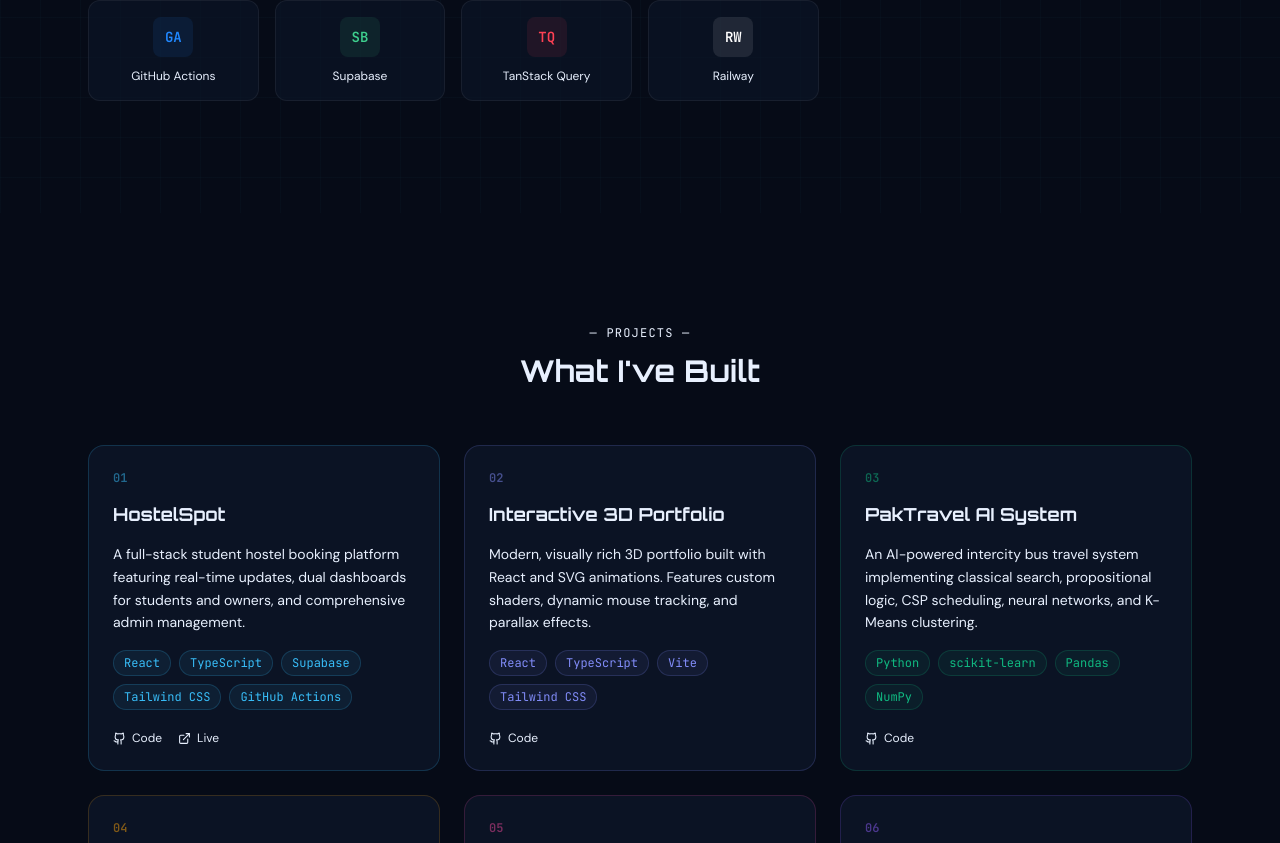
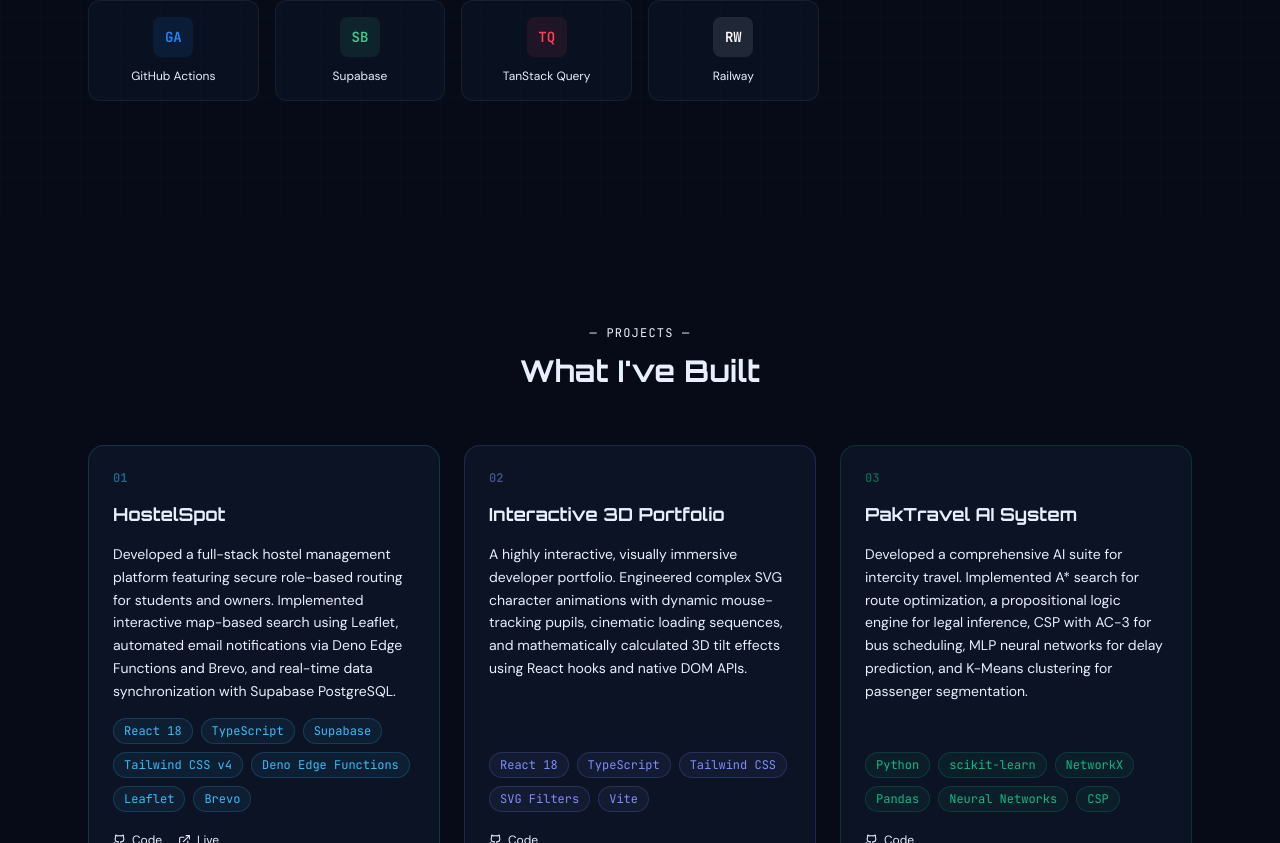
Before and after one commit to ProgrammingWithRafay/Portfolio, a React (Vite) app: page / in a window 1280 px wide. Shown: the part 1957-2800 px from the top of the page. Built offline with nearby package versions, Linux system fonts and the light colour scheme.

Commit message:
Added Features to Projects

```diff
--- a/src/app/App.tsx
+++ b/src/app/App.tsx
@@ -42,8 +42,8 @@ const PROJECTS: Project[] = [
   {
     title: "HostelSpot",
     description:
-      "A full-stack student hostel booking platform featuring real-time updates, dual dashboards for students and owners, and comprehensive admin management.",
-    tech: ["React", "TypeScript", "Supabase", "Tailwind CSS", "GitHub Actions"],
+      "Developed a full-stack hostel management platform featuring secure role-based routing for students and owners. Implemented interactive map-based search using Leaflet, automated email notifications via Deno Edge Functions and Brevo, and real-time data synchronization with Supabase PostgreSQL.",
+    tech: ["React 18", "TypeScript", "Supabase", "Tailwind CSS v4", "Deno Edge Functions", "Leaflet", "Brevo"],
     github: "https://github.com/ProgrammingWithRafay/HostelSpot",
     live: "https://hostel-spot.vercel.app/",
     border: "#38bdf8",
@@ -52,16 +52,17 @@ const PROJECTS: Project[] = [
   {
     title: "Interactive 3D Portfolio",
     description:
-      "Modern, visually rich 3D portfolio built with React and SVG animations. Features custom shaders, dynamic mouse tracking, and parallax effects.",
-    tech: ["React", "TypeScript", "Vite", "Tailwind CSS"],
+      "A highly interactive, visually immersive developer portfolio. Engineered complex SVG character animations with dynamic mouse-tracking pupils, cinematic loading sequences, and mathematically calculated 3D tilt effects using React hooks and native DOM APIs.",
+    tech: ["React 18", "TypeScript", "Tailwind CSS", "SVG Filters", "Vite"],
     github: "https://github.com/ProgrammingWithRafay/Portfolio",
     border: "#818cf8",
     glow: "rgba(129,140,248,0.12)",
   },
   {
     title: "PakTravel AI System",
-    description: "An AI-powered intercity bus travel system implementing classical search, propositional logic, CSP scheduling, neural networks, and K-Means clustering.",
-    tech: ["Python", "scikit-learn", "Pandas", "NumPy"],
+    description:
+      "Developed a comprehensive AI suite for intercity travel. Implemented A* search for route optimization, a propositional logic engine for legal inference, CSP with AC-3 for bus scheduling, MLP neural networks for delay prediction, and K-Means clustering for passenger segmentation.",
+    tech: ["Python", "scikit-learn", "NetworkX", "Pandas", "Neural Networks", "CSP"],
     github: "https://github.com/ProgrammingWithRafay/PakTravel-AI-System",
     border: "#10b981",
     glow: "rgba(16,185,129,0.12)",
@@ -85,8 +86,9 @@ const PROJECTS: Project[] = [
   },
   {
     title: "MiniC Compiler",
-    description: "A 7-phase C compiler built using Flex and Bison. Takes a subset of C code through lexical/syntax/semantic analysis, TAC generation, optimization, and x86 pseudo-assembly output.",
-    tech: ["C", "Flex", "Bison", "Make"],
+    description:
+      "Engineered a complete 7-phase C compiler from scratch using C, Flex, and Bison. Features lexical and syntax analysis (AST), semantic validation, Three-Address Code (TAC) generation with Constant Folding and Dead Code Elimination, x86 pseudo-assembly generation, and a custom TAC interpreter.",
+    tech: ["C", "Flex", "Bison", "AST", "TAC", "Make"],
     github: "https://github.com/ProgrammingWithRafay/Mini-C-Language-Compiler",
     border: "#8b5cf6",
     glow: "rgba(139,92,246,0.12)",
```
